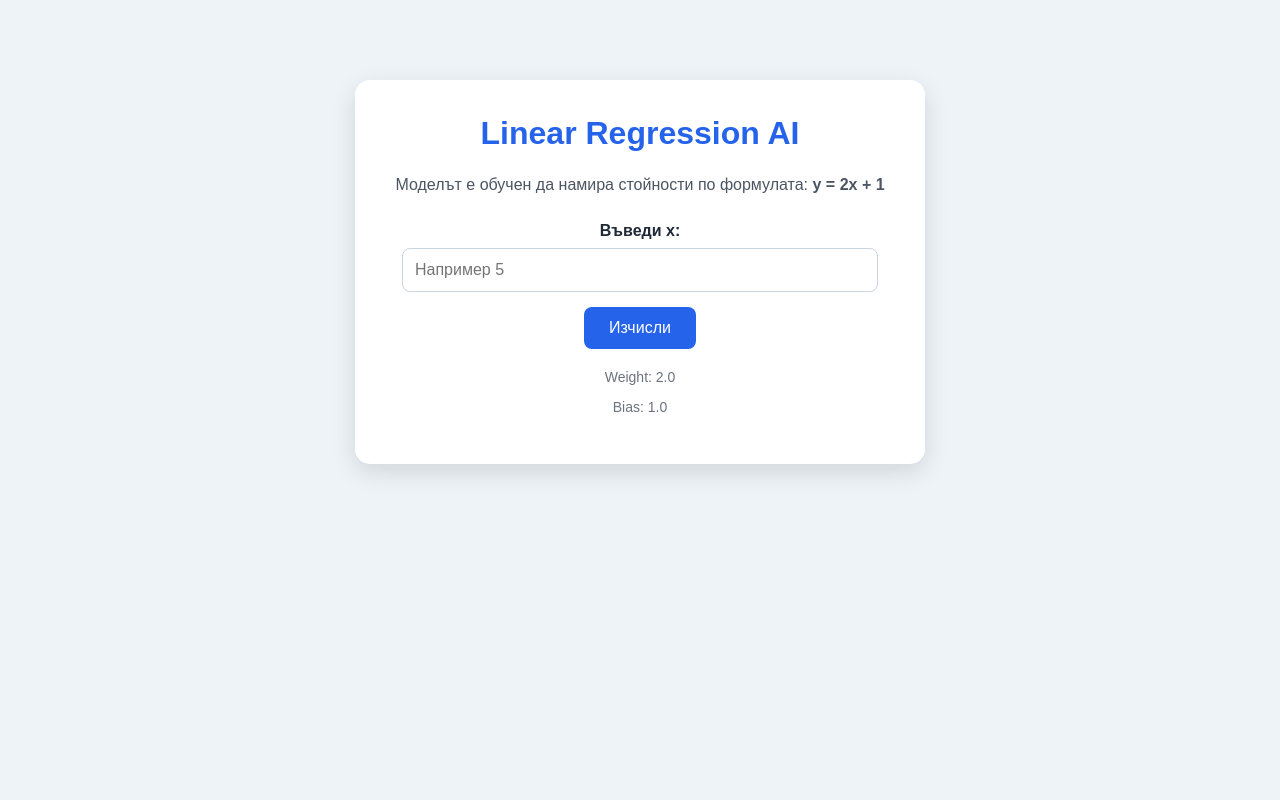
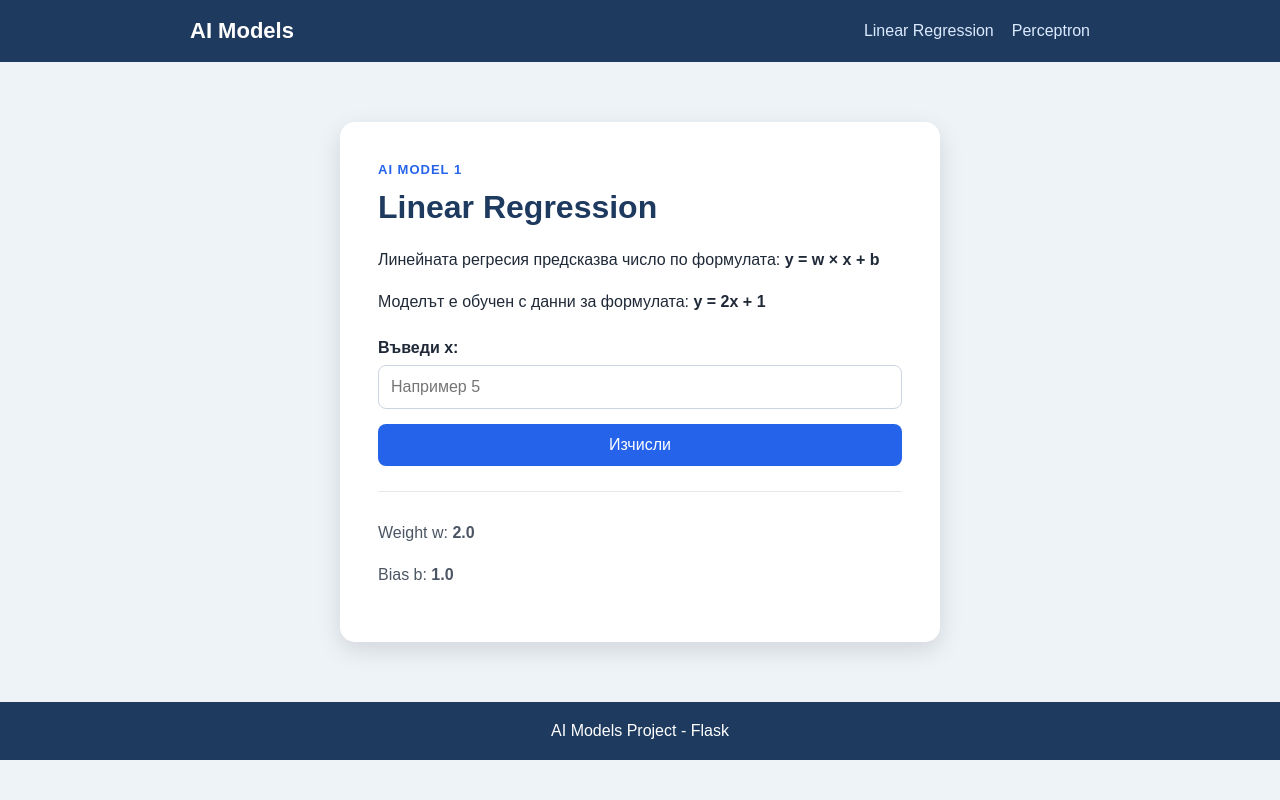
Before and after one commit to SDDimitrov22/project-7.07, a Flask app: page / in a window 1280 px wide. Run offline with Flask 3, Linux system fonts and the light colour scheme.

Commit message:
Add linear regression and perceptron models

```diff
--- a/app.py
+++ /dev/null
@@ -1,49 +0,0 @@
-from flask import Flask, render_template, request
-app = Flask(__name__)
-
-class LinearRegression:
-   def __init__(self):
-       self.w = 0
-       self.b = 0
-   def predict(self, x):
-       return self.w * x + self.b
-   def train(self, dataset, learning_rate=0.01, epochs=1000):
-       for _ in range(epochs):
-           for x, y in dataset:
-               prediction = self.predict(x)
-               error = prediction - y
-               self.w = self.w - learning_rate * error * x
-               self.b = self.b - learning_rate * error
-
-# Данните са приблизително y = 2x + 1
-training_data = [
-   (0, 1),
-   (1, 3),
-   (2, 5),
-   (3, 7),
-   (4, 9),
-   (5, 11)
-]
-model = LinearRegression()
-model.train(training_data)
-
-@app.route("/", methods=["GET", "POST"])
-def home():
-   result = None
-   entered_x = None
-   if request.method == "POST":
-       try:
-           entered_x = float(request.form["x"])
-           result = round(model.predict(entered_x), 2)
-       except ValueError:
-           result = "Моля, въведи число."
-   return render_template(
-       "input_form.html",
-       result=result,
-       entered_x=entered_x,
-       weight=round(model.w, 2),
-       bias=round(model.b, 2)
-   )
-
-if __name__ == "__main__":
-   app.run(debug=True)
--- /dev/null
+++ b/data/linear_regression_data.py
@@ -0,0 +1,10 @@
+# Данни за формулата y = 2x + 1
+
+TRAINING_DATA = [
+    (0, 1),
+    (1, 3),
+    (2, 5),
+    (3, 7),
+    (4, 9),
+    (5, 11)
+]
--- /dev/null
+++ b/data/perceptron_data.py
@@ -0,0 +1,12 @@
+# Данни за AND логика:
+# 0 AND 0 = 0
+# 0 AND 1 = 0
+# 1 AND 0 = 0
+# 1 AND 1 = 1
+
+TRAINING_DATA = [
+    (0, 0, 0),
+    (0, 1, 0),
+    (1, 0, 0),
+    (1, 1, 1)
+]
--- /dev/null
+++ b/main.py
@@ -0,0 +1,68 @@
+from flask import Flask, render_template, request
+
+from models.linear_regression import LinearRegression
+from models.perceptron import Perceptron
+
+from data.linear_regression_data import TRAINING_DATA as LINEAR_DATA
+from data.perceptron_data import TRAINING_DATA as PERCEPTRON_DATA
+
+app = Flask(__name__)
+
+
+linear_model = LinearRegression()
+linear_model.train(LINEAR_DATA)
+
+perceptron_model = Perceptron()
+perceptron_model.train(PERCEPTRON_DATA)
+
+
+@app.route("/")
+@app.route("/linear-regression", methods=["GET", "POST"])
+def linear_regression():
+    result = None
+    entered_x = None
+
+    if request.method == "POST":
+        try:
+            entered_x = float(request.form["x"])
+            result = round(linear_model.predict(entered_x), 2)
+        except ValueError:
+            result = "Моля, въведи число."
+
+    return render_template(
+        "linear_regression.html",
+        result=result,
+        entered_x=entered_x,
+        weight=round(linear_model.w, 2),
+        bias=round(linear_model.b, 2)
+    )
+
+
+@app.route("/perceptron", methods=["GET", "POST"])
+def perceptron():
+    result = None
+    x1 = None
+    x2 = None
+
+    if request.method == "POST":
+        try:
+            x1 = float(request.form["x1"])
+            x2 = float(request.form["x2"])
+
+            result = perceptron_model.predict(x1, x2)
+        except ValueError:
+            result = "Моля, въведи 0 или 1."
+
+    return render_template(
+        "perceptron.html",
+        result=result,
+        x1=x1,
+        x2=x2,
+        w1=round(perceptron_model.w1, 2),
+        w2=round(perceptron_model.w2, 2),
+        bias=round(perceptron_model.b, 2)
+    )
+
+
+if __name__ == "__main__":
+    app.run(debug=True)
--- a/static/style.css
+++ b/static/style.css
@@ -1,44 +1,100 @@
+* {
+    box-sizing: border-box;
+}
+
 body {
     margin: 0;
     font-family: Arial, sans-serif;
     background: #eef3f8;
     color: #1f2937;
 }
+
+nav {
+    background: #1e3a5f;
+    padding: 18px 0;
+}
+
+.nav-content {
+    width: 900px;
+    max-width: 90%;
+    margin: auto;
+    display: flex;
+    justify-content: space-between;
+    align-items: center;
+}
+
+.logo {
+    color: white;
+    text-decoration: none;
+    font-size: 22px;
+    font-weight: bold;
+}
+
+.links {
+    display: flex;
+    gap: 18px;
+}
+
+.links a {
+    color: #dbeafe;
+    text-decoration: none;
+}
+
+.links a:hover {
+    color: white;
+}
+
 .container {
-   width: 500px;
-   margin: 80px auto;
-   padding: 35px;
+    width: 600px;
+    max-width: 90%;
+    margin: 60px auto;
+}
+
+.card {
     background: white;
+    padding: 38px;
     border-radius: 15px;
     box-shadow: 0 8px 25px rgba(0, 0, 0, 0.12);
-   text-align: center;
 }
+
+.small-title {
+    margin: 0;
+    color: #2563eb;
+    font-size: 13px;
+    font-weight: bold;
+    letter-spacing: 1px;
+}
+
 h1 {
-   margin-top: 0;
-   color: #2563eb;
+    margin-top: 8px;
+    color: #1e3a5f;
 }
-.description {
-   color: #4b5563;
-   line-height: 1.5;
+
+p {
+    line-height: 1.6;
 }
+
 form {
+    display: flex;
+    flex-direction: column;
     margin-top: 25px;
 }
+
 label {
-   display: block;
     margin-bottom: 8px;
     font-weight: bold;
 }
+
 input {
-   width: 90%;
+    margin-bottom: 15px;
     padding: 12px;
+    font-size: 16px;
     border: 1px solid #cbd5e1;
     border-radius: 8px;
-   font-size: 16px;
 }
+
 button {
-   margin-top: 15px;
-   padding: 12px 25px;
+    padding: 12px;
     border: none;
     border-radius: 8px;
     background: #2563eb;
@@ -46,17 +102,30 @@ button {
     font-size: 16px;
     cursor: pointer;
 }
+
 button:hover {
     background: #1d4ed8;
 }
+
 .result {
     margin-top: 25px;
-   padding: 15px;
+    padding: 18px;
+    text-align: center;
     background: #dbeafe;
     border-radius: 10px;
+    color: #1e3a5f;
 }
-.info {
-   margin-top: 20px;
-   color: #6b7280;
-   font-size: 14px;
+
+.model-info {
+    margin-top: 25px;
+    padding-top: 12px;
+    border-top: 1px solid #e5e7eb;
+    color: #4b5563;
 }
+
+footer {
+    padding: 20px;
+    text-align: center;
+    background: #1e3a5f;
+    color: white;
+}
--- /dev/null
+++ b/templates/base.html
@@ -0,0 +1,30 @@
+<!DOCTYPE html>
+<html lang="bg">
+<head>
+    <meta charset="UTF-8">
+    <title>AI Models Project</title>
+    <link rel="stylesheet" href="{{ url_for('static', filename='style.css') }}">
+</head>
+<body>
+
+<nav>
+    <div class="nav-content">
+        <a class="logo" href="/linear-regression">AI Models</a>
+
+        <div class="links">
+            <a href="/linear-regression">Linear Regression</a>
+            <a href="/perceptron">Perceptron</a>
+        </div>
+    </div>
+</nav>
+
+<main>
+    {% block content %}{% endblock %}
+</main>
+
+<footer>
+    AI Models Project - Flask
+</footer>
+
+</body>
+</html>
--- a/templates/input_form.html
+++ /dev/null
@@ -1,39 +0,0 @@
-<!DOCTYPE html>
-<html lang="bg">
-<head>
-<meta charset="UTF-8">
-<title>Linear Regression AI</title>
-<link rel="stylesheet" href="{{ url_for('static', filename='style.css') }}">
-</head>
-<body>
-<div class="container">
-<h1>Linear Regression AI</h1>
-<p class="description">
-       Моделът е обучен да намира стойности по формулата:
-<strong>y = 2x + 1</strong>
-</p>
-<form method="POST">
-<label for="x">Въведи x:</label>
-<input
-           type="number"
-           step="any"
-           name="x"
-           id="x"
-           placeholder="Например 5"
-           required
->
-<button type="submit">Изчисли</button>
-</form>
-   {% if result is not none %}
-<div class="result">
-<p>Въведено x: <strong>{{ entered_x }}</strong></p>
-<h2>Резултат y: {{ result }}</h2>
-</div>
-   {% endif %}
-<div class="info">
-<p>Weight: {{ weight }}</p>
-<p>Bias: {{ bias }}</p>
-</div>
-</div>
-</body>
-</html>
--- /dev/null
+++ b/templates/linear_regression.html
@@ -0,0 +1,47 @@
+{% extends "base.html" %}
+
+{% block content %}
+<div class="container">
+    <div class="card">
+        <p class="small-title">AI MODEL 1</p>
+        <h1>Linear Regression</h1>
+
+        <p>
+            Линейната регресия предсказва число по формулата:
+            <strong>y = w × x + b</strong>
+        </p>
+
+        <p>
+            Моделът е обучен с данни за формулата:
+            <strong>y = 2x + 1</strong>
+        </p>
+
+        <form method="POST">
+            <label for="x">Въведи x:</label>
+
+            <input
+                type="number"
+                step="any"
+                name="x"
+                id="x"
+                placeholder="Например 5"
+                required
+            >
+
+            <button type="submit">Изчисли</button>
+        </form>
+
+        {% if result is not none %}
+        <div class="result">
+            <p>Въведено x: <strong>{{ entered_x }}</strong></p>
+            <h2>Prediction: {{ result }}</h2>
+        </div>
+        {% endif %}
+
+        <div class="model-info">
+            <p>Weight w: <strong>{{ weight }}</strong></p>
+            <p>Bias b: <strong>{{ bias }}</strong></p>
+        </div>
+    </div>
+</div>
+{% endblock %}
```
Also changed, not shown: models/linear_regression.py (+4 -4 lines), models/perceptron.py (+23 -0 lines), templates/perceptron.html (+72 -9 lines), models/__init__.py (deleted). Lines whose indentation alone changed are shown as unchanged.
